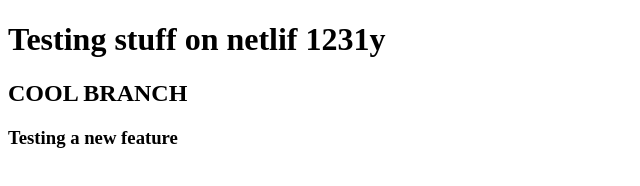
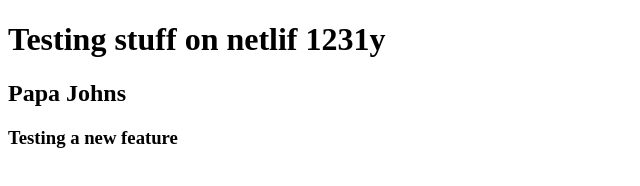
Before and after one commit to akopcz2/poc, a website: page index.html in a window 1280 px wide. Shown: the whole page, without its empty margins (0-640 px from the left). Drawn offline with Linux system fonts and the light colour scheme.

Commit message:
papa johns pizza

```diff
--- a/index.html
+++ b/index.html
@@ -8,7 +8,7 @@
 </head>
 <body>
   <h1>Testing stuff on netlif 1231y</h1>
-  <h2>COOL BRANCH</h2>
+  <h2>Papa Johns</h2>
   <h3>Testing a new feature</h3>
 </body>
 </html>
```
